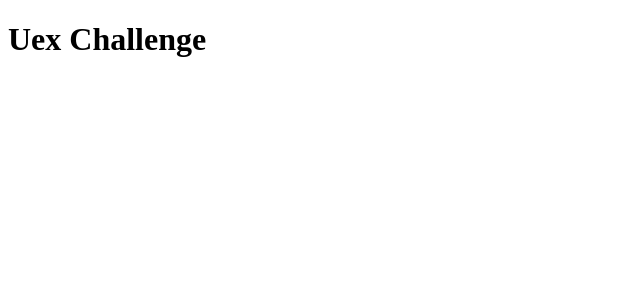
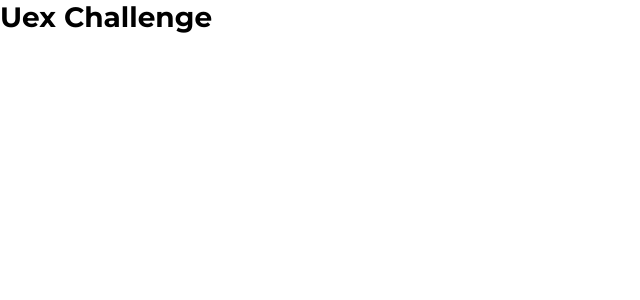
Before and after one commit to allanalves10/contact-challenge, a React (Vite) app: page / in a window 1280 px wide. Shown: the top 300 px of the page, without its empty margins (0-640 px from the left). Built offline with nearby package versions, Linux system fonts and the light colour scheme.

Commit message:
feat: styles and fonts

```diff
--- a/index.html
+++ b/index.html
@@ -2,6 +2,9 @@
 <html lang="en">
   <head>
     <meta charset="UTF-8" />
+    <link rel="preconnect" href="https://fonts.googleapis.com" />
+    <link rel="preconnect" href="https://fonts.gstatic.com" crossorigin />
+    <link href="https://fonts.googleapis.com/css2?family=Montserrat:wght@100..900&display=swap" rel="stylesheet" />
     <link rel="icon" type="image/x-icon" href="https://cdn.prod.website-files.com/6452a1202d7bdb3ab0dcb358/645e26a2c3daa18922e27383_Icone-UEX-png-RGB-preto%2Bazul-doc.png">    <meta name="viewport" content="width=device-width, initial-scale=1.0" />
     <title>Uex Challenge</title>
   </head>
--- a/src/main.tsx
+++ b/src/main.tsx
@@ -1,9 +1,11 @@
 import { StrictMode } from 'react'
 import { createRoot } from 'react-dom/client'
 import App from './App.tsx'
+import { GlobalStyles } from './styles/globalStyles.ts'
 
 createRoot(document.getElementById('root')!).render(
   <StrictMode>
     <App />
+    <GlobalStyles />
   </StrictMode>,
 )
--- /dev/null
+++ b/src/styles/globalStyles.ts
@@ -0,0 +1,23 @@
+
+import { createGlobalStyle } from 'styled-components';
+
+export const GlobalStyles = createGlobalStyle`
+  * {
+    box-sizing: border-box;
+    margin: 0;
+    padding: 0;
+  }
+
+  body {
+    background: #FFF;
+    font-family: 'Montserrat', sans-serif;
+  }
+
+  body, input, button {
+    font-size: 14px;
+  }
+
+  button {
+    cursor: pointer;
+  }
+`;
```
Also changed, not shown: package.json (+6 -1 lines), 1 other file (tests, documents, lock files or other folders).
